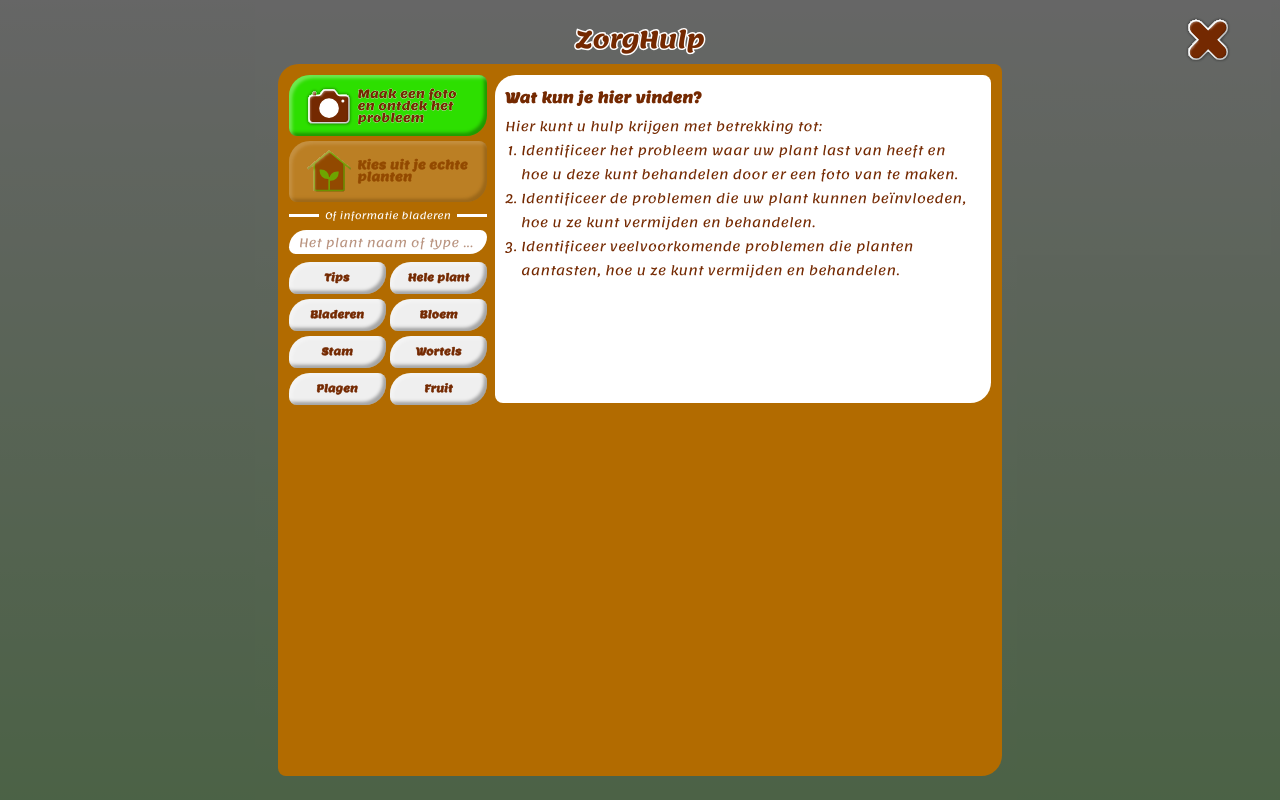
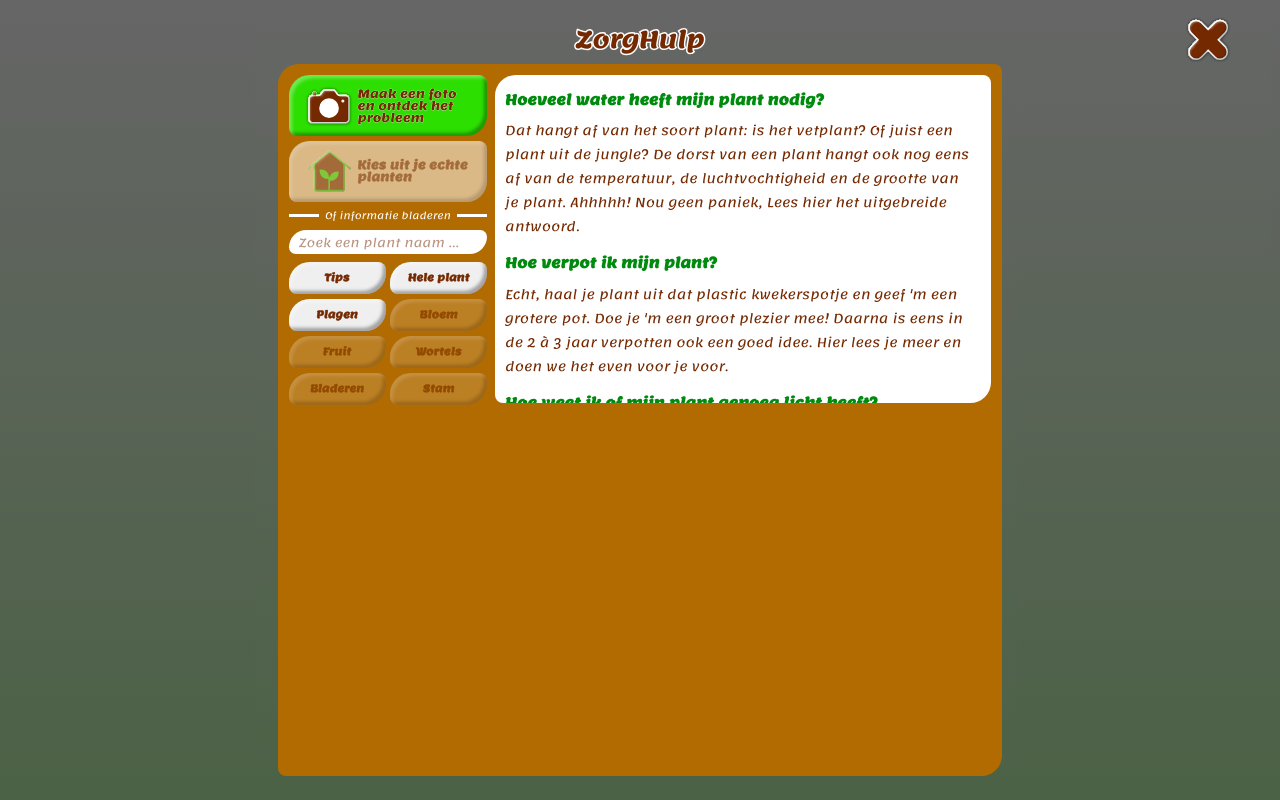
Before and after one commit to SundousKanaan/happy-plant, a Next.js app: page /careHelp in a window 1280 px wide. Both pictures are taken after a click on the button "Tips". Built offline with nearby package versions, Linux system fonts and the light colour scheme.

Commit message:
updat: careHelp + tutorial stap4

```diff
--- /dev/null
+++ b/data/careInfoDatabase.json
@@ -0,0 +1,102 @@
+[
+  {
+    "id": 0,
+    "category": {
+      "bron": "https://sprinklr.co/blogs/kamerplanten-tips/veelgestelde-vragen",
+      "info": [
+        {
+          "title": "Hoeveel water heeft mijn plant nodig?",
+          "text": [
+            "Dat hangt af van het soort plant: is het vetplant? Of juist een plant uit de jungle? De dorst van een plant hangt ook nog eens af van de temperatuur, de luchtvochtigheid en de grootte van je plant. Ahhhhh! Nou geen paniek, Lees hier het uitgebreide antwoord."
+          ]
+        },
+        {
+          "title": "Hoe verpot ik mijn plant?",
+          "text": [
+            "Echt, haal je plant uit dat plastic kwekerspotje en geef 'm een grotere pot. Doe je 'm een groot plezier mee! Daarna is eens in de 2 à 3 jaar verpotten ook een goed idee. Hier lees je meer en doen we het even voor je voor."
+          ]
+        },
+        {
+          "title": "Hoe weet ik of mijn plant genoeg licht heeft?",
+          "text": [
+            "Licht! Cruciaal! Fotosynthese, weet je wel. Maar met teveel (zon)licht kunnen planten weer wegschroeien Lees hier de tips voor het vinden van je juiste standplaats voor je plant."
+          ]
+        },
+        {
+          "title": "Geel/dor blad. Help!",
+          "text": [
+            "Hier lees je wanneer je wel in paniek moet raken en wanneer je je totaal geen zorgen hoeft te maken over dat dorre blaadje. Met alle oorzaken en symptomen op een rij."
+          ]
+        },
+        {
+          "title": "Ik zie witte pluisjes op mijn plant. Wat is dat?",
+          "text": [
+            "Dat zou zomaar wolluis kunnen zijn. Kijk en lees hier of dat inderdaad zo is en hoe je die uitzuigers weg kan krijgen."
+          ]
+        },
+        {
+          "title": "Argh! Spinnenweb en miniscule beestjes op mijn plant! Wat is dat?",
+          "text": [
+            "Dit klinkt als spint. Check hier of dat inderdaad zo is en hoe je die irritante indringers onder de duim krijgt."
+          ]
+        }
+      ]
+    }
+  },
+  {
+    "id": 1,
+    "category": {
+      "bron": "https://sprinklr.co/blogs/kamerplanten-tips/help-mijn-plant-leeft",
+      "info": [
+        {
+          "title": "Help, mijn kamerplant groeit krom",
+          "text": [
+            "Waar komt licht vandaan in de natuur? Van boven ja. Waar komt licht vandaan in onze huizen? Door het raam, en dat raam zit zelden in het dak. Planten groeien naar het licht, dus ja, planten groeien krom. Draaien. Je kan je plant elke maand een stukje draaien zodat je plant niet helemaal uit het lood groeit. Als je plant zo scheef groeit dat 'ie omvalt en knakt. Dat moet je dus voorkomen. Ondersteunen maar, of opbinden. Of verplaatsen."
+          ]
+        },
+        {
+          "title": "Help, mijn plant heeft plekken op de stam/stengel",
+          "text": [
+            "‘Waarom zitten die rare plekken op de stam of de stengel?’ krijgen wij wel eens te horen. Nou, dat hoort zo. Heb je wel eens de stam van een palmboom goed bekeken? Daar zie je precies de plekken waar eerder blad zat. Er zijn nogal wat planten die groeien uit de top en hun onderste bladeren laten gaan. Dracaena’s bijvoorbeeld. Of de Philodendron Xanadu. Pannenkoekplanten, idem. Dat hoort. Ze horen hun bladeren te verliezen van onderen, en op de stengel of stam blijf je een plek zien waar eerst dat blad zat. Kan je het nu mooi gaan vinden?"
+          ]
+        },
+        {
+          "title": "Help, mijn plant heeft een kale stengel",
+          "text": [
+            "Kruipers krijgen best vaak kale stengels, terwijl aan de punt er vitaal, mooi en fris blad blijft ontstaan alsof er niks aan de hand is. En dat klopt, voor de plant is er ook niks aan de hand. Zo groeit ‘ie namelijk ook in de natuur."
+          ]
+        }
+      ]
+    }
+  },
+  {
+    "id": 2,
+    "category": {
+      "bron": "https://sprinklr.co/blogs/kamerplanten-tips/herken-je-plaag",
+      "info": [
+        {
+          "title": "Een lang dun streepje op je plant of zilvergrijze plekken op het blad? Trips!",
+          "text": [
+            "Trips herken je vooral aan het lange dunne lijf. Op het blad is het net een streepje. De volwassen trips kunnen bruin en zwart zijn. Volwassen tripsen worden niet groter dan 2 mm en hebben kleine vleugeltjes. Je kan ze ook herkennen aan de strepen die dwars over het lijfje lopen en zijn vleugeltekening.",
+            "Larven herken je aan hun gele, witachtige kleur en ze leven dicht op elkaar. In het eerste stadium van de larf is hij een beetje transparant en ongeveer een halve millimeter groot. Larven hebben nog geen vleugels.",
+            "Trips zuigen plantcellen leeg en laten schade achter, die herken je aan zilvergrijze vlekken op het blad. De zwarte puntjes in de vlekken zijn tripspoepjes."
+          ]
+        },
+        {
+          "title": "Kleine, zwarte fruitvliegjes rond je planten? Rouwvliegjes!",
+          "text": [
+            "Het lijken net uit de keuken verdwaalde fruitvliegjes, alleen zijn ze nog kleiner en vliegen ze heel traag. Ook zijn ze wat zwarter en minder rond van vorm. Maar je herkent ze vooral aan waar ze zitten, op en rond je plant(en). Rouwvliegjes, of Varenrouwmuggen, komen helaas best vaak voor. Niet te lang treuren dus, maar aan de slag!"
+          ]
+        },
+        {
+          "title": "Een witte, wollige substantie in je plant of/en geel blad. Wolluis!",
+          "text": [
+            "Wolluis herken je aan z'n wolletje: een suikerspinachtige kleverige substantie waar 'ie zichzelf en de eitjes in beschermt. Net als bladluis prikt wolluis een gaatje in de plant om het sap uit te zuigen, waardoor de plant verzwakt raakt.",
+            "De wolluizen die je los over je kamerplant ziet lopen hebben iets weg van kleine pissebedden waar poedersuiker over is gestrooid.",
+            "Wolluis is slecht nieuws voor je plant. De vrouwtjes kunnen veel schade veroorzaken door plantencellen leeg te zuigen. In dit blog lees je ons stappenplan wat te doen bij wolluis. "
+          ]
+        }
+      ]
+    }
+  }
+]
--- a/data/database.json
+++ b/data/database.json
@@ -16,7 +16,7 @@
                 "type": "Bloeiende plant",
                 "familyName": "Camelia",
                 "plantImage": "",
-                "backgroundImage": "42b4eff6-6807-4067-a88e-7f05f1b38e8d.jpeg",
+                "backgroundImage": "db6413d3-f136-4956-8c60-9843c6b915cb.jpeg",
                 "note": "",
                 "careInfo": {
                     "Watering": "een keer per week",
--- a/pages/tutorial/camera/index.tsx
+++ b/pages/tutorial/camera/index.tsx
@@ -43,6 +43,7 @@ const CameraPage = () => {
     handleCustomStap(1);
   };
 
+  // Save the image to the database
   const handleSaveImage = async () => {
     if (!savedBackgroundImage) return;
     const user = localStorage.getItem("account");
--- a/pages/tutorial/stap4/stap4.module.scss
+++ b/pages/tutorial/stap4/stap4.module.scss
@@ -30,7 +30,7 @@
 }
 
 .grow {
-  animation: grow 2s ease-in-out forwards;
+  animation: grow 3s 0.5s ease-in-out forwards;
 }
 
 @keyframes grow {
@@ -52,8 +52,8 @@
     animation: drageffect 2s infinite;
   }
 
-  &.dragging {
-    background-color: rgba(255, 0, 0, 0.096);
+  &.stopDrag {
+    visibility: hidden;
   }
 
   &.waterIconCopy {
--- a/src/components/CareHelp/CareHelp.module.scss
+++ b/src/components/CareHelp/CareHelp.module.scss
@@ -17,6 +17,11 @@
 .buttonItem {
   width: 100%;
   height: fit-content;
+}
+
+.disabled {
+  background-color: var(--half-white);
+  border-radius: var(--paper-border-radius);
 }
 
 .note {
@@ -90,6 +95,7 @@
 .test {
   color: red;
 }
+
 .reviewContainer {
   grid-area: 1/2/2/3;
   background-color: var(--white);
@@ -113,6 +119,7 @@
   font-family: var(--primary-font);
   color: var(--secondary-brown);
   margin-bottom: 0.5rem;
+  line-height: 1.2rem;
 }
 
 .subInfoTitle {
@@ -145,3 +152,8 @@
 .list {
   padding-left: 2rem;
 }
+
+.infoContainer {
+  width: 29rem;
+  margin-bottom: 1rem;
+}
--- a/src/components/CareHelp/CareHelp.tsx
+++ b/src/components/CareHelp/CareHelp.tsx
@@ -4,6 +4,7 @@ import Button from "@/src/components/Button/Button";
 import { useRouter } from "next/router";
 import cs from "classnames";
 import plantsDataBase from "@/data/plantsDatabase.json";
+import careInfoDatabase from "@/data/careInfoDatabase.json";
 
 interface CareHelpProps {
   currentPath?: string | undefined;
@@ -13,12 +14,12 @@ interface CareHelpProps {
 const filterItems = [
   "Tips",
   "Hele plant",
+  "Plagen",
+  "Bloem",
+  "Fruit",
+  "Wortels",
   "Bladeren",
-  "Bloem",
   "Stam",
-  "Wortels",
-  "Plagen",
-  "Fruit",
 ];
 
 const CareHelp: React.FC<CareHelpProps> = ({
@@ -29,17 +30,11 @@ const CareHelp: React.FC<CareHelpProps> = ({
   const [searchValue, setSearchValue] = useState<string>("");
   const [plantIndex, setPlantIndex] = useState<number>(-1);
   const [careInfo, setCareInfo] = useState<any>([]);
-
-  useEffect(() => {
-    setCareInfo(plantsDataBase[plantIndex]?.diseases);
-    console.log("careInfo", careInfo);
-  }, [plantIndex]);
-
-  // const careInfo = plantsDataBase[plantIndex].diseases;
-
   const [searching, setSearching] = useState<boolean>(false);
   const [loading, setLoading] = useState<boolean>(false);
+  const [filterInfo, setFilterInfo] = useState<any>();
 
+  // Haal de opgeslagen informatie op
   useEffect(() => {
     if (currentPath) localStorage.setItem("currentPath", currentPath);
     if (openCareHelp) {
@@ -49,8 +44,16 @@ const CareHelp: React.FC<CareHelpProps> = ({
     }
   });
 
+  // Haal de zorginformatie op van de geselecteerde plant
+  useEffect(() => {
+    setCareInfo(plantsDataBase[plantIndex]?.diseases);
+    console.log("careInfo", careInfo);
+  }, [plantIndex]);
+
+  // Zoek de plant in de database op basis van de ingevoerde naam
   const searchPlants = (e: React.ChangeEvent<HTMLInputElement>) => {
     setSearching(true);
+    setFilterInfo(undefined);
     const searchValue = e.target.value;
     if (searchValue === "") {
       setSearching(false);
@@ -78,6 +81,12 @@ const CareHelp: React.FC<CareHelpProps> = ({
     }
   };
 
+  // Filter de informatie op basis van de geselecteerde filter
+  const handleFilter = (filterIndex: number) => () => {
+    const data = careInfoDatabase.filter((info) => info.id === filterIndex);
+    setFilterInfo(data[0].category.info);
+  };
+
   return (
     <div className={$.container}>
       <section className={$.buttonsContainer}>
@@ -91,7 +100,7 @@ const CareHelp: React.FC<CareHelpProps> = ({
             minpadding
           />
         </div>
-        <div className={$.buttonItem}>
+        <div className={cs($.buttonItem, $.disabled)}>
           <Button
             color="white"
             icon="house"
@@ -107,30 +116,33 @@ const CareHelp: React.FC<CareHelpProps> = ({
           <input
             type="search"
             name="search"
-            placeholder="Het plant naam of type ..."
+            placeholder="Zoek een plant naam ..."
             className={$.search}
             onChange={searchPlants}
           />
         </label>
 
         <ul className={$.mainFilters}>
-          {filterItems.map((item, index) => (
+          {filterItems.map((item, index) => {
+            const disabled = careInfoDatabase.some((info) => info.id === index);
+            return (
               <li className={$.filterItem} key={index}>
                 <Button
                   color="white"
                   text={item}
-                // TODO: make database for filters
-                onClick={() => console.log("filter")}
+                  onClick={handleFilter(index)}
                   minpadding
                   textSize=".65rem"
+                  disabled={!disabled}
                 />
               </li>
-          ))}
+            );
+          })}
         </ul>
       </section>
       <section className={$.reviewContainer}>
         <div className={$.info}>
-          {!searching && (
+          {!searching && !filterInfo && (
             <>
               <h3 className={$.infoTitle}>Wat kun je hier vinden?</h3>
               <p className={$.infoItem}>
@@ -153,11 +165,11 @@ const CareHelp: React.FC<CareHelpProps> = ({
             </>
           )}
 
-          {searching && loading && (
+          {searching && loading && !filterInfo && (
             <h3 className={$.infoTitle}>Er wordt gezocht naar resultaten...</h3>
           )}
 
-          {Array.isArray(careInfo) && searching && !loading && (
+          {Array.isArray(careInfo) && searching && !loading && !filterInfo && (
             <>
               <h3 className={cs($.infoTitle, $.colorGreen)}>
                 Gevonden informatie over &quot;{searchValue}&quot;
@@ -209,6 +221,27 @@ const CareHelp: React.FC<CareHelpProps> = ({
               )}
             </>
           )}
+
+          {Array.isArray(filterInfo) && filterInfo && (
+            <>
+              {filterInfo.map(
+                (item: { title: string; text: string[] }, index: number) => (
+                  <React.Fragment key={index}>
+                    <div className={$.infoContainer}>
+                      <h3 className={cs($.infoTitle, $.colorGreen)}>
+                        {item.title}
+                      </h3>
+                      {item.text.map((text, index) => (
+                        <p className={$.infoItem} key={index}>
+                          {text}
+                        </p>
+                      ))}
+                    </div>
+                  </React.Fragment>
+                )
+              )}
+            </>
+          )}
         </div>
       </section>
     </div>
--- a/src/hooks/useCamera.tsx
+++ b/src/hooks/useCamera.tsx
@@ -8,6 +8,7 @@ const UseCamera = () => {
   >(null);
   const videoRef = useRef<HTMLVideoElement>(null);
 
+  // Capture the image from the camera and display it in the video element on the page
   const captureImage = async () => {
     try {
       const stream = await navigator.mediaDevices.getUserMedia({ video: true });
@@ -19,6 +20,7 @@ const UseCamera = () => {
     }
   };
 
+  // Take a picture of the background and save it to the state and local storage as a base64 string
   const takeBackgroundImage = async () => {
     if (videoRef.current) {
       const video = videoRef.current;
@@ -36,10 +38,12 @@ const UseCamera = () => {
     }
   };
 
+  // Get the saved background image from local storage
   const getSavedBackgroundImage = () => {
     setSavedBackgroundImage(localStorage.getItem("backgroundImage"));
   };
 
+  // Take a picture of the plant and save it to the state as a base64 string
   const takePlantImage = async () => {
     if (videoRef.current) {
       const video = videoRef.current;
```
Also changed, not shown: pages/tutorial/stap2/index.tsx (+2 -7 lines), pages/tutorial/stap3/index.tsx (+4 -4 lines), pages/tutorial/stap4/index.tsx (+24 -14 lines), src/contexts/tutorialStapper/tutorialStapper.tsx (+22 -19 lines), src/layouts/tutorialLayout.tsx (+9 -8 lines), public/images/camera/42b4eff6-6807-4067-a88e-7f05f1b38e8d.jpeg (deleted), public/images/camera/db6413d3-f136-4956-8c60-9843c6b915cb.jpeg (added). Lines whose indentation alone changed are shown as unchanged.
